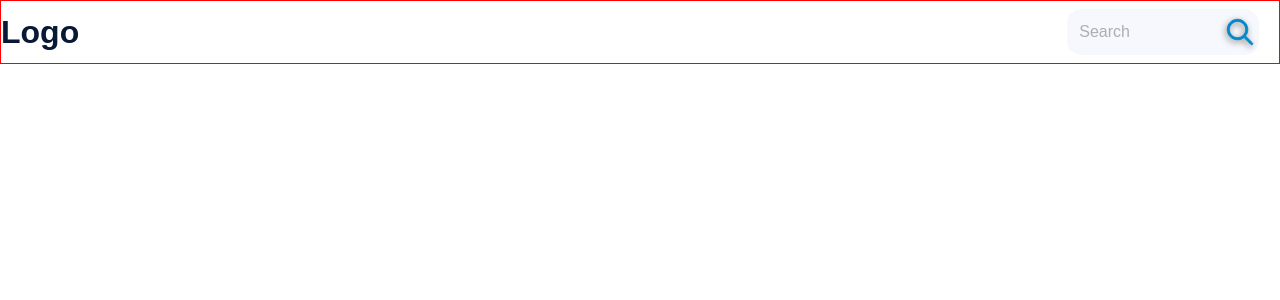
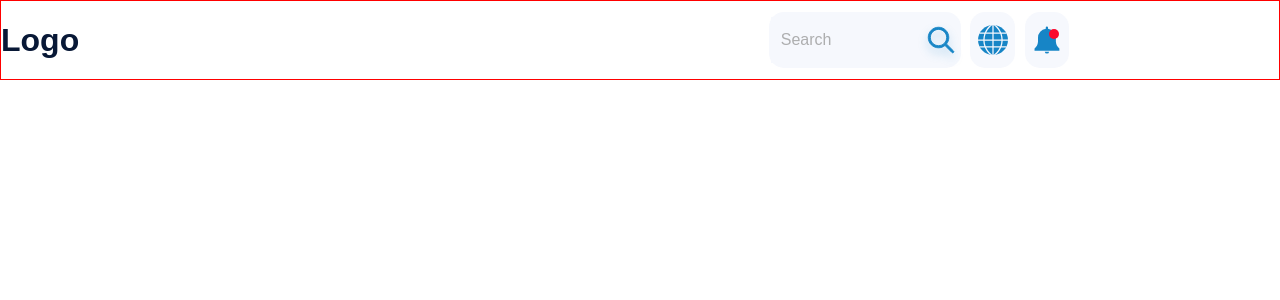
Before and after one commit to abdallahibraheemsalameh/frontEndReact, a React (Create React App) app in the folder front-end/: page / in a window 1280 px wide. Shown: the top 300 px of the page. Built offline with nearby package versions, Linux system fonts and the light colour scheme.

Commit message:
Edit header to handle new features

```diff
--- a/front-end/src/App.css
+++ b/front-end/src/App.css
@@ -3,3 +3,7 @@
   padding: 0;
   margin: 0;
 }
+html{
+  font-family: "Noto Sans Nandinagari", sans-serif;
+  font-size: 16px;
+}
--- a/front-end/src/components/Header/Header.js
+++ b/front-end/src/components/Header/Header.js
@@ -1,33 +1,76 @@
 import React from "react";
 import headerStyle from "./Header.module.css";
-import { ReactComponent as Icon } from "../../assets/Header/icons8-search.svg";
+import { ReactComponent as SearchIcon } from "../../assets/Header/icons8-search.svg";
+import { ReactComponent as PlanetEarthIcon } from "../../assets/Header/planet-earth.svg";
+import { ReactComponent as NotificationIcon } from "../../assets/Header/bell1.svg";
+
+import { useState } from "react";
+import PlanetDropdown from "./DropdownsMenus/PlanetDropdown";
+import NotificationDropdown from "./DropdownsMenus/NotificationDropdown";
+
 export default function Header() {
+  const [showPlanetDropDown, setShowPlanetDropDown] = useState(false);
+  const [shownotificationsDropDown, setShownotificationsDropDown] =
+    useState(false);
   return (
     <div className={headerStyle.container}>
+      {/* ---------------Logo--------------- */}
       <div className={headerStyle.logo_div}>
         <span className={headerStyle.logo_div_image}>{"  "}</span>
         <span className={headerStyle.logo_div_txt}>Logo</span>
       </div>
 
       <div className={headerStyle.rightSide}>
+        {/* ---------------Search--------------- */}
         <div className={headerStyle.SearchInputContainer}>
           <input
             placeholder="Search"
             type="text"
             className={headerStyle.SearchInput}
           ></input>
-          <Icon
+          <SearchIcon
             className={headerStyle.SearchInputIcon}
-            style={{
-              fill: "#0087CC",
-              stroke: "#0087CC",
-              cursor: "pointer",
-              strokeWidth: "1.3",
-              filter: "drop-shadow(-1px 2px 3px rgba(0, 0, 0, 0.5))",
-            }}
             width="34"
             height="34"
           />
+        </div>
+
+        {/* ---------------Languages--------------- */}
+        <div className={headerStyle.planetEarthContainerFullView}>
+          <div className={headerStyle.planetEarthContainer}>
+            <PlanetEarthIcon
+              onClick={() => {
+                setShowPlanetDropDown(!showPlanetDropDown);
+                setShownotificationsDropDown(false);
+              }}
+              className={headerStyle.planetEarthIcon}
+              width="30"
+              height="30"
+            />
+          </div>
+          <PlanetDropdown active={showPlanetDropDown} />
+        </div>
+        {/* ---------------bell--------------- */}
+        <div className={headerStyle.notificationFullView}>
+          <div className={headerStyle.notificationContainer}>
+            <NotificationIcon
+              onClick={() => {
+                setShownotificationsDropDown(!shownotificationsDropDown);
+                setShowPlanetDropDown(false);
+              }}
+              className={headerStyle.planetEarthIcon}
+              width="30"
+              height="30"
+            />
+            <div
+              className={
+                !shownotificationsDropDown
+                  ? headerStyle.redDotActive
+                  : headerStyle.redDotInactive
+              }
+            ></div>
+          </div>
+          <NotificationDropdown active={shownotificationsDropDown} notificationClicked={()=>setShownotificationsDropDown(!shownotificationsDropDown)} />
         </div>
       </div>
     </div>
--- a/front-end/src/components/Header/Header.module.css
+++ b/front-end/src/components/Header/Header.module.css
@@ -6,7 +6,7 @@
   text-align: center;
   border: 1px solid red;
   width: 100%;
-  height: 8vh !important;
+  height: 10vh;
   position: relative;
 }
 .logo_div {
@@ -25,13 +25,12 @@
   text-align: center;
   place-items: center;
   place-content: center;
-  height: 5.8vh !important;
+  height: 7vh;
   background: #f6f8fd;
   border-radius: 15px;
-  margin-right: 20px;
 }
 .SearchInput {
-  height: 80% !important;
+  height: 82% ;
   width: 80%;
   padding-left: 10px;
   font-family: "Noto Sans Nandinagari", sans-serif;
@@ -49,3 +48,65 @@
   font-size: 16px;
   color: #999999c9;
 }
+.SearchInputIcon {
+  fill: #1785C6;
+  stroke: #1785C6;
+  cursor: pointer;
+  stroke-width: 1.3;
+  filter: drop-shadow(0px 5px 5px #1785c64d);
+}
+
+.rightSide {
+  display: flex;
+  align-items: center;
+  justify-content: space-evenly;
+  margin-right: 200px;
+  width: 25vw;
+}
+.planetEarthContainer {
+  display: flex;
+  justify-content: center;
+  align-items: center;
+  background: #f6f8fd;
+  width: 3.5vw;
+  height: 7vh;
+  border-radius: 15px;
+}
+.planetEarthIcon:hover {
+  cursor: pointer;
+}
+.planetEarthContainerFullView {
+  position: relative;
+  display: flex;
+  flex-direction: column;
+}
+.notificationFullView{
+  composes: planetEarthContainerFullView;
+  position: relative;
+
+}
+.notificationContainer{
+  composes: planetEarthContainer;
+  position: relative;
+
+}
+.redDotStyle{
+  position: absolute;
+  height: 10px;
+  width: 10px;
+  border-radius: 50%;
+  border: none;
+  background: #FB082C;
+  top: 31%;
+  left:55%;
+}
+.redDotActive{
+  composes: redDotStyle;
+  opacity: 1;
+  transition: opacity ease .3s;
+}
+.redDotInactive{
+  composes: redDotStyle;
+  opacity: 0;
+  transition: opacity ease .3s;
+}
```
